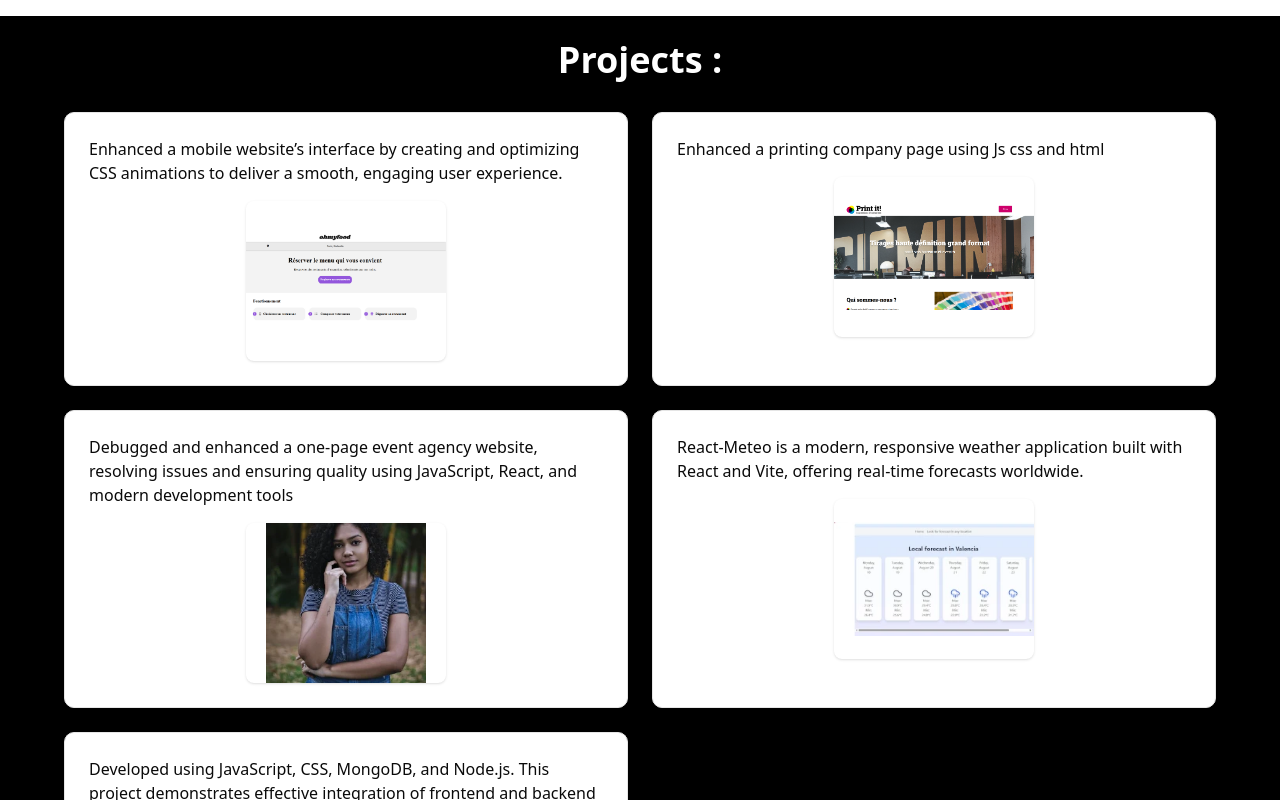
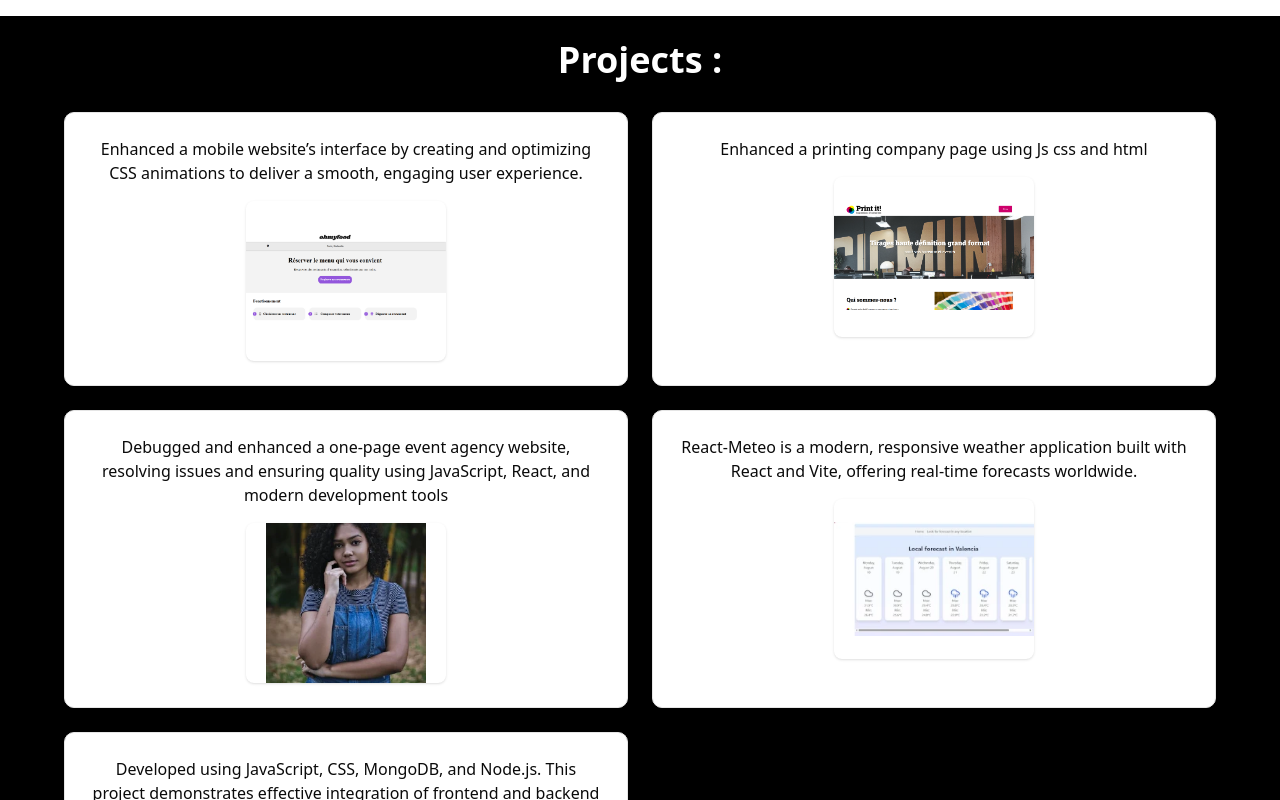
Before and after one commit to benjaminnicolas-teboul/portfolio, a Next.js app: page / in a window 1280 px wide. Shown: the part 1240-2040 px from the top of the page. Built offline with nearby package versions, Linux system fonts and the light colour scheme.

Commit message:
fix center projects description

```diff
--- a/src/components/ui/Project.tsx
+++ b/src/components/ui/Project.tsx
@@ -13,7 +13,7 @@ const Project = ({ title, description, link, images }: ProjectProps) => {
   return (
     <div className="w-full p-6 border rounded-lg shadow-md bg-card text-card-foreground">
       {/* Description */}
-      <p className="mb-4">{description}</p>
+      <p className="mb-4 text-center">{description}</p>
 
       {/* Image avec lien */}
       {images && images.length > 0 && (
```
